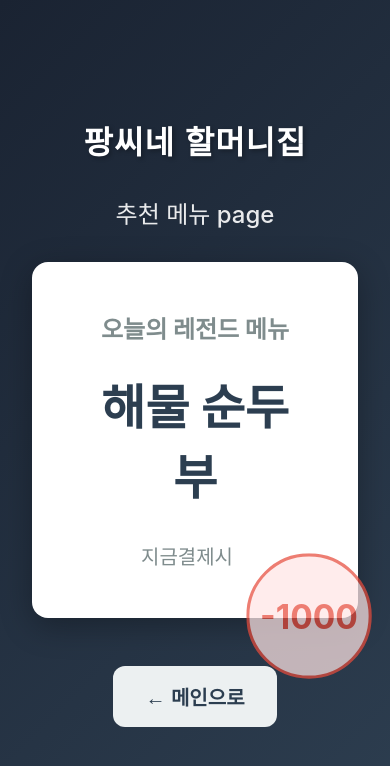
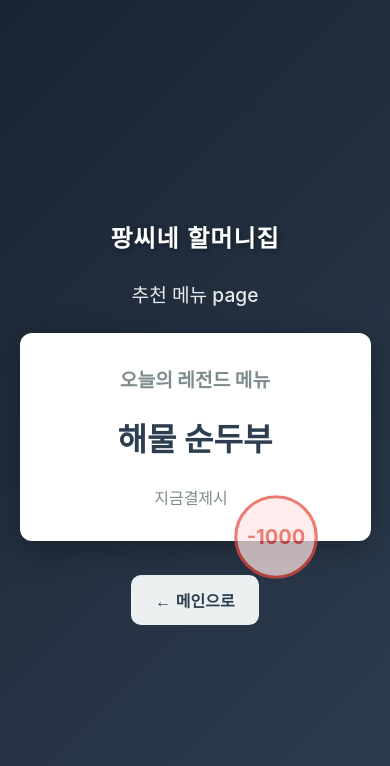
Before and after one commit to jangwonjun/TemiRobot, a Next.js app: page /restaurant in a window 390 px wide. Both pictures are taken after a click on the button "추천 메뉴". Shown: the top 766 px of the page. Built offline with nearby package versions, Linux system fonts and the light colour scheme.

Commit message:
화면 비율 최적화 및 반응형 디자인 적용
- 모든 페이지에 clamp() 함수를 사용한 반응형 크기 조정
- 뷰포트 메타 태그 추가
- 100vw/100vh 고정 레이아웃 적용
- 태블릿/테미 로봇 화면 비율에 맞게 최적화

```diff
--- a/src/app/layout.tsx
+++ b/src/app/layout.tsx
@@ -4,6 +4,12 @@ import './globals.css'
 export const metadata: Metadata = {
   title: '팡씨네 할머니집',
   description: '테미 로봇을 활용한 식당 자리 안내 시스템',
+  viewport: {
+    width: 'device-width',
+    initialScale: 1,
+    maximumScale: 1,
+    userScalable: false,
+  },
 }
 
 export default function RootLayout({
--- a/src/app/restaurant/globals.css
+++ b/src/app/restaurant/globals.css
@@ -17,7 +17,12 @@
   padding: 0;
 }
 
-body {
+html, body {
+  width: 100%;
+  height: 100%;
+  margin: 0;
+  padding: 0;
+  overflow: hidden;
   font-family: -apple-system, BlinkMacSystemFont, 'Segoe UI', 'Roboto', 'Oxygen',
     'Ubuntu', 'Cantarell', 'Fira Sans', 'Droid Sans', 'Helvetica Neue',
     sans-serif;
@@ -25,11 +30,21 @@ body {
   -moz-osx-font-smoothing: grayscale;
 }
 
+#__next {
+  width: 100%;
+  height: 100%;
+  overflow: hidden;
+}
+
 /* T'order 배경 그라데이션 */
 .torder-background {
   background: linear-gradient(135deg, #1a2332 0%, #2d3e50 100%);
-  min-height: 100vh;
-  width: 100%;
+  width: 100vw;
+  height: 100vh;
+  position: fixed;
+  top: 0;
+  left: 0;
+  overflow: hidden;
 }
 
 /* 팡씨네 할머니집 로고 스타일 */
--- a/src/app/restaurant/page.tsx
+++ b/src/app/restaurant/page.tsx
@@ -97,7 +97,7 @@ export default function RestaurantPage() {
   }
 
   return (
-    <div style={{ width: '100vw', height: '100vh', overflow: 'hidden' }}>
+    <div style={{ width: '100vw', height: '100vh', overflow: 'hidden', position: 'fixed', top: 0, left: 0 }}>
       {currentPage === 'main' && (
         <MainPage
           onTableSelect={handleTableSelect}
--- a/src/components/restaurant/AutoReturnPage.tsx
+++ b/src/components/restaurant/AutoReturnPage.tsx
@@ -3,32 +3,35 @@
 export default function AutoReturnPage() {
   return (
     <div className="torder-background" style={{
-      width: '100%',
+      width: '100vw',
       height: '100vh',
       display: 'flex',
       flexDirection: 'column',
       alignItems: 'center',
       justifyContent: 'center',
-      padding: '2rem'
+      padding: 'clamp(1rem, 3vw, 2rem)',
+      boxSizing: 'border-box',
+      overflow: 'hidden'
     }}>
       {/* 로고 */}
-      <div className="torder-logo" style={{ marginBottom: '2rem', fontSize: '2rem' }}>
+      <div className="torder-logo" style={{ marginBottom: 'clamp(1rem, 3vh, 2rem)', fontSize: 'clamp(1.5rem, 3.5vw, 2rem)' }}>
         팡씨네 할머니집
       </div>
 
       {/* 메인 박스 */}
       <div className="torder-card" style={{
         border: 'none',
-        borderRadius: '16px',
-        padding: '4rem',
+        borderRadius: 'clamp(12px, 2vw, 16px)',
+        padding: 'clamp(2.5rem, 6vw, 4rem)',
         width: '100%',
-        maxWidth: '600px',
+        maxWidth: 'min(90vw, 600px)',
         backgroundColor: '#fff',
         textAlign: 'center',
-        boxShadow: '0 8px 32px rgba(0, 0, 0, 0.3)'
+        boxShadow: '0 8px 32px rgba(0, 0, 0, 0.3)',
+        boxSizing: 'border-box'
       }}>
         <div style={{
-          fontSize: '2.5rem',
+          fontSize: 'clamp(1.8rem, 4.5vw, 2.5rem)',
           fontWeight: 'bold',
           color: '#2c3e50'
         }}>
@@ -38,8 +41,8 @@ export default function AutoReturnPage() {
 
       {/* 하단 텍스트 */}
       <div style={{
-        marginTop: '3rem',
-        fontSize: '1.5rem',
+        marginTop: 'clamp(1.5rem, 4vh, 3rem)',
+        fontSize: 'clamp(1.2rem, 2.5vw, 1.5rem)',
         color: '#fff',
         fontWeight: 'bold',
         opacity: 0.8
--- a/src/components/restaurant/MenuRecommendPage.tsx
+++ b/src/components/restaurant/MenuRecommendPage.tsx
@@ -7,25 +7,27 @@ interface MenuRecommendPageProps {
 export default function MenuRecommendPage({ onBack }: MenuRecommendPageProps) {
   return (
     <div className="torder-background" style={{
-      width: '100%',
+      width: '100vw',
       height: '100vh',
       display: 'flex',
       flexDirection: 'column',
       alignItems: 'center',
       justifyContent: 'center',
-      padding: '2rem',
-      position: 'relative'
+      padding: 'clamp(1rem, 3vw, 2rem)',
+      position: 'relative',
+      boxSizing: 'border-box',
+      overflow: 'hidden'
     }}>
       {/* 로고 */}
-      <div className="torder-logo" style={{ marginBottom: '2rem', fontSize: '2rem' }}>
+      <div className="torder-logo" style={{ marginBottom: 'clamp(1rem, 3vh, 2rem)', fontSize: 'clamp(1.5rem, 3.5vw, 2rem)' }}>
         팡씨네 할머니집
       </div>
 
       {/* 제목 */}
       <h1 className="torder-subtitle" style={{
-        fontSize: '1.5rem',
+        fontSize: 'clamp(1.2rem, 2.5vw, 1.5rem)',
         fontWeight: '500',
-        marginBottom: '2rem',
+        marginBottom: 'clamp(1rem, 3vh, 2rem)',
         textAlign: 'center',
         color: '#fff',
         opacity: 0.9
@@ -36,31 +38,32 @@ export default function MenuRecommendPage({ onBack }: MenuRecommendPageProps) {
       {/* 메인 박스 */}
       <div className="torder-card" style={{
         border: 'none',
-        borderRadius: '16px',
-        padding: '3rem',
+        borderRadius: 'clamp(12px, 2vw, 16px)',
+        padding: 'clamp(2rem, 5vw, 3rem)',
         width: '100%',
-        maxWidth: '700px',
+        maxWidth: 'min(90vw, 700px)',
         backgroundColor: '#fff',
         position: 'relative',
         textAlign: 'center',
-        boxShadow: '0 8px 32px rgba(0, 0, 0, 0.3)'
+        boxShadow: '0 8px 32px rgba(0, 0, 0, 0.3)',
+        boxSizing: 'border-box'
       }}>
         {/* 오늘의 레전드 메뉴 */}
         <div style={{
-          fontSize: '1.5rem',
+          fontSize: 'clamp(1.2rem, 2.5vw, 1.5rem)',
           fontWeight: 'bold',
           color: '#7f8c8d',
-          marginBottom: '1.5rem'
+          marginBottom: 'clamp(1rem, 2.5vh, 1.5rem)'
         }}>
           오늘의 레전드 메뉴
         </div>
 
         {/* 메뉴 이름 */}
         <div style={{
-          fontSize: '3rem',
+          fontSize: 'clamp(2rem, 5vw, 3rem)',
           fontWeight: 'bold',
           color: '#2c3e50',
-          marginBottom: '2rem'
+          marginBottom: 'clamp(1rem, 3vh, 2rem)'
         }}>
           해물 순두부
         </div>
@@ -70,11 +73,12 @@ export default function MenuRecommendPage({ onBack }: MenuRecommendPageProps) {
           display: 'flex',
           alignItems: 'center',
           justifyContent: 'center',
-          gap: '1rem',
-          marginTop: '2rem'
+          gap: 'clamp(0.5rem, 1.5vw, 1rem)',
+          marginTop: 'clamp(1rem, 3vh, 2rem)',
+          flexWrap: 'wrap'
         }}>
           <span style={{
-            fontSize: '1.25rem',
+            fontSize: 'clamp(1rem, 2vw, 1.25rem)',
             color: '#7f8c8d'
           }}>
             지금결제시
@@ -89,15 +93,15 @@ export default function MenuRecommendPage({ onBack }: MenuRecommendPageProps) {
               top: '50%',
               left: '50%',
               transform: 'translate(-50%, -50%)',
-              width: '120px',
-              height: '120px',
+              width: 'clamp(80px, 15vw, 120px)',
+              height: 'clamp(80px, 15vw, 120px)',
               border: '3px solid #e74c3c',
               borderRadius: '50%',
               backgroundColor: '#ffe5e5',
               display: 'flex',
               alignItems: 'center',
               justifyContent: 'center',
-              fontSize: '2rem',
+              fontSize: 'clamp(1.2rem, 3vw, 2rem)',
               fontWeight: 'bold',
               color: '#e74c3c'
             }}>
@@ -112,13 +116,13 @@ export default function MenuRecommendPage({ onBack }: MenuRecommendPageProps) {
         onClick={onBack}
         className="torder-button-secondary"
         style={{
-          marginTop: '3rem',
-          padding: '1rem 2rem',
+          marginTop: 'clamp(1.5rem, 4vh, 3rem)',
+          padding: 'clamp(0.8rem, 2vw, 1rem) clamp(1.5rem, 4vw, 2rem)',
           backgroundColor: '#ecf0f1',
           color: '#2c3e50',
           border: 'none',
-          borderRadius: '12px',
-          fontSize: '1.25rem',
+          borderRadius: 'clamp(10px, 1.5vw, 12px)',
+          fontSize: 'clamp(1rem, 2.5vw, 1.25rem)',
           fontWeight: 'bold',
           cursor: 'pointer',
           transition: 'all 0.3s'
--- a/src/components/restaurant/MovingGuidePage.tsx
+++ b/src/components/restaurant/MovingGuidePage.tsx
@@ -7,24 +7,26 @@ interface MovingGuidePageProps {
 export default function MovingGuidePage({ tableNumber }: MovingGuidePageProps) {
   return (
     <div className="torder-background" style={{
-      width: '100%',
+      width: '100vw',
       height: '100vh',
       display: 'flex',
       flexDirection: 'column',
       alignItems: 'center',
       justifyContent: 'center',
-      padding: '2rem'
+      padding: 'clamp(1rem, 3vw, 2rem)',
+      boxSizing: 'border-box',
+      overflow: 'hidden'
     }}>
       {/* 로고 */}
-      <div className="torder-logo" style={{ marginBottom: '2rem', fontSize: '2rem' }}>
+      <div className="torder-logo" style={{ marginBottom: 'clamp(1rem, 3vh, 2rem)', fontSize: 'clamp(1.5rem, 3.5vw, 2rem)' }}>
         팡씨네 할머니집
       </div>
 
       {/* 제목 */}
       <h1 className="torder-subtitle" style={{
-        fontSize: '1.5rem',
+        fontSize: 'clamp(1.2rem, 2.5vw, 1.5rem)',
         fontWeight: '500',
-        marginBottom: '2rem',
+        marginBottom: 'clamp(1rem, 3vh, 2rem)',
         textAlign: 'center',
         color: '#fff',
         opacity: 0.9
@@ -35,24 +37,25 @@ export default function MovingGuidePage({ tableNumber }: MovingGuidePageProps) {
       {/* 메인 박스 */}
       <div className="torder-card" style={{
         border: 'none',
-        borderRadius: '16px',
-        padding: '4rem',
+        borderRadius: 'clamp(12px, 2vw, 16px)',
+        padding: 'clamp(2.5rem, 6vw, 4rem)',
         width: '100%',
-        maxWidth: '600px',
+        maxWidth: 'min(90vw, 600px)',
         backgroundColor: '#fff',
         textAlign: 'center',
-        boxShadow: '0 8px 32px rgba(0, 0, 0, 0.3)'
+        boxShadow: '0 8px 32px rgba(0, 0, 0, 0.3)',
+        boxSizing: 'border-box'
       }}>
         <div style={{
-          fontSize: '2rem',
+          fontSize: 'clamp(1.5rem, 3.5vw, 2rem)',
           fontWeight: 'bold',
           color: '#2c3e50',
-          marginBottom: '2rem'
+          marginBottom: 'clamp(1rem, 3vh, 2rem)'
         }}>
           {tableNumber} 번 자리로
         </div>
         <div className="torder-pulse" style={{
-          fontSize: '3rem',
+          fontSize: 'clamp(2rem, 5vw, 3rem)',
           fontWeight: 'bold',
           color: '#e74c3c'
         }}>
```
Also changed, not shown: src/components/restaurant/MainPage.tsx (+20 -16 lines), src/components/restaurant/MoveCompletePage.tsx (+19 -15 lines), src/components/restaurant/PersonSelectPage.tsx (+31 -28 lines).
